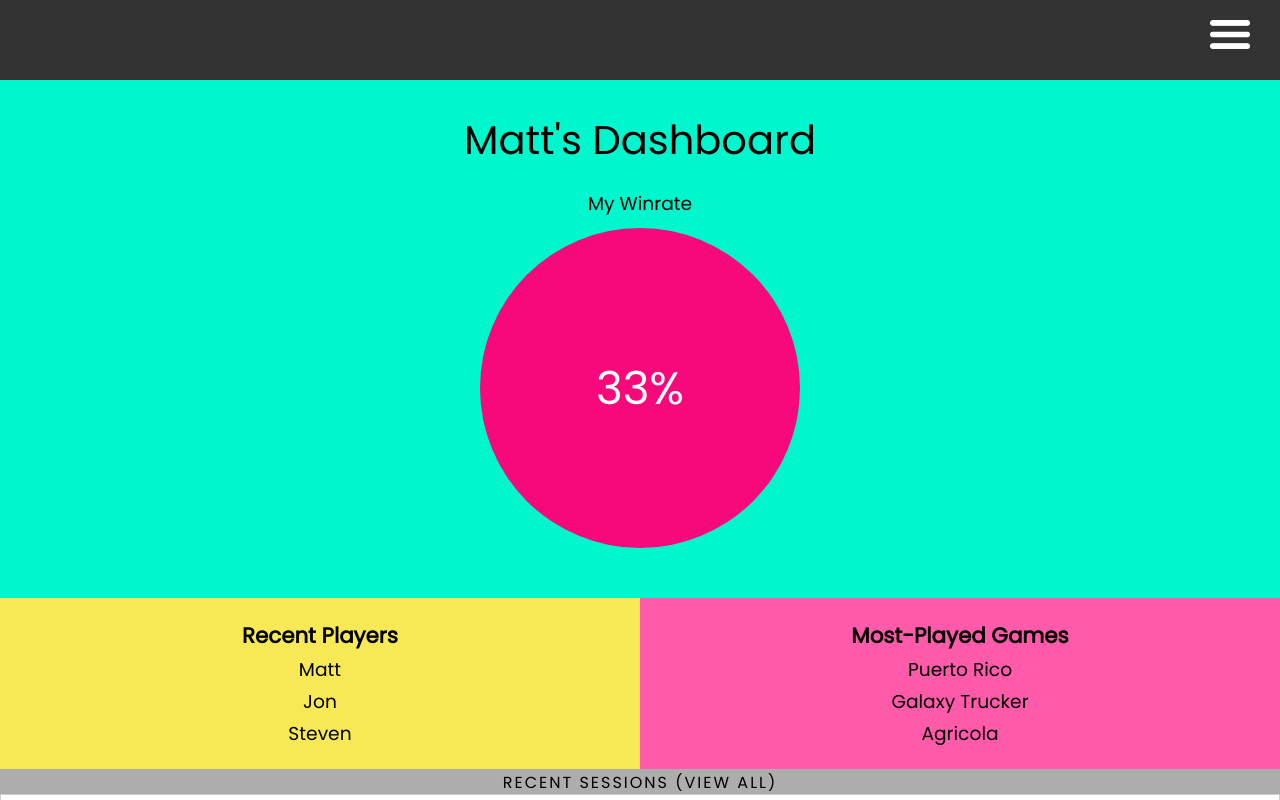
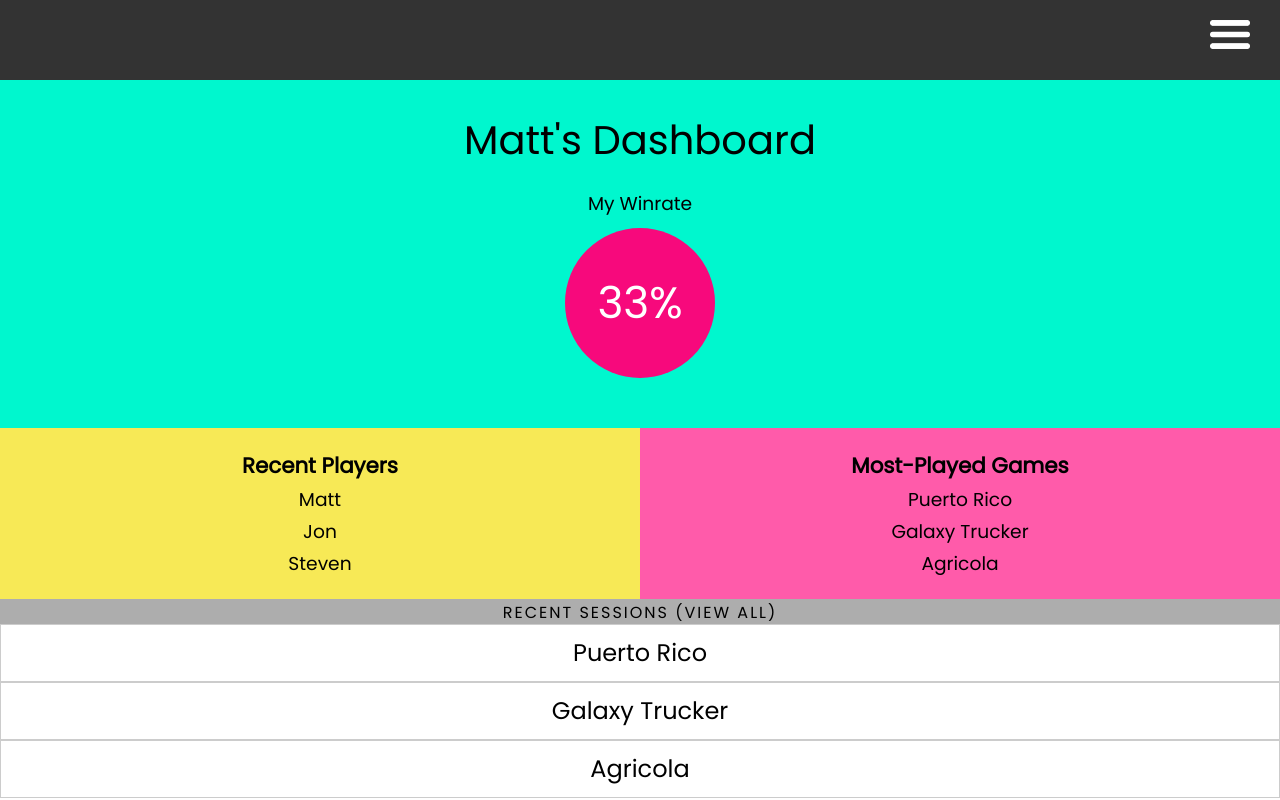
Before and after one commit to MattLong87/winrate-client, a React (Create React App) app: page /dashboard in a window 1280 px wide. Shown: the top 800 px of the page. Built offline with nearby package versions, Linux system fonts and the light colour scheme; no server answers.

Commit message:
fixed overall winrate sizing

```diff
--- a/src/css/overallwinrate.css
+++ b/src/css/overallwinrate.css
@@ -1,6 +1,7 @@
 .overall-winrate{
     padding: 20px 0;
 }
+
 .my-winrate-header{
     display: block;
     font-size: 14pt;
@@ -8,12 +9,12 @@
 }
 
 .my-winrate-wrapper{
-    font-size: 34pt;
+    font-size: 44px;
     display: inline-block;
     border-radius: 50%;
-    height: 25vw;
-    width: 25vw;
-    line-height: 25vw;
+    height: 150px;
+    width: 150px;
+    line-height: 150px;
     background: #F7097C;
 
 }
```
